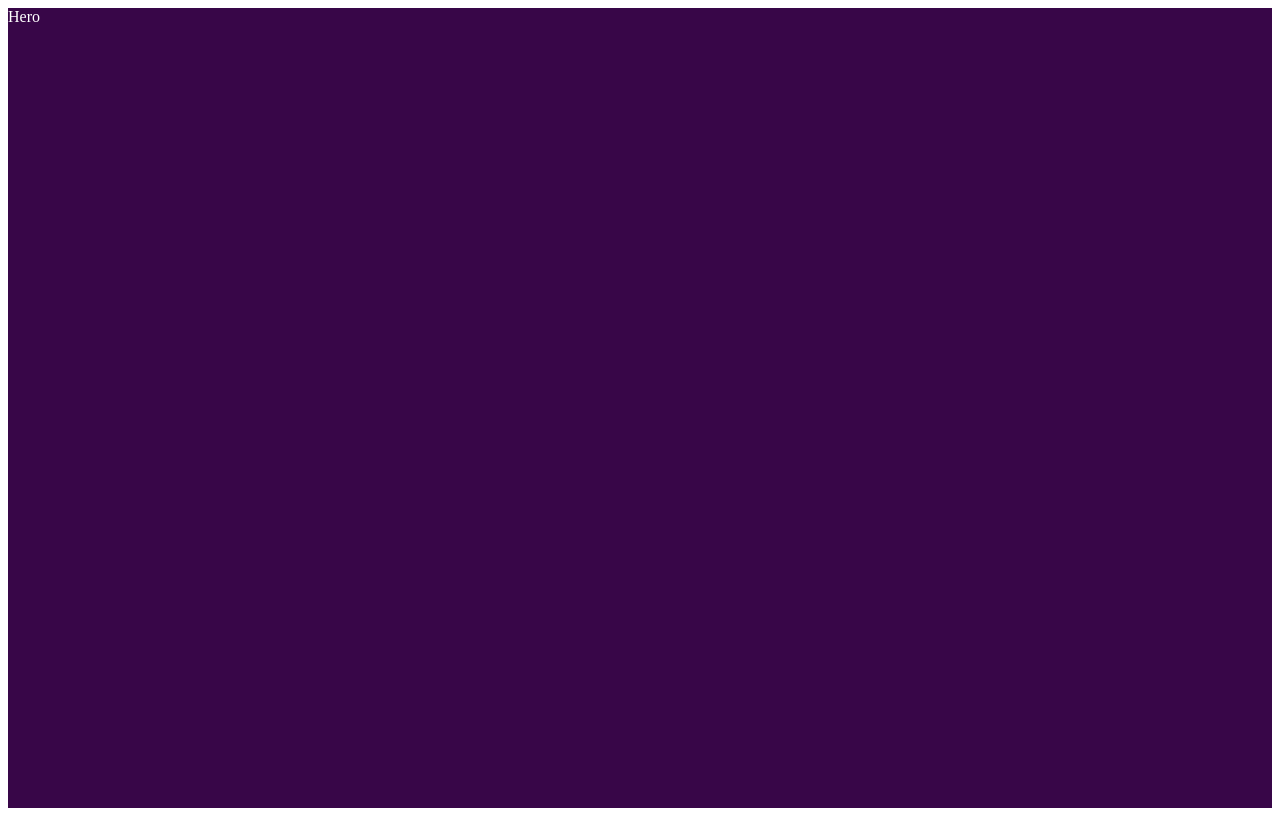
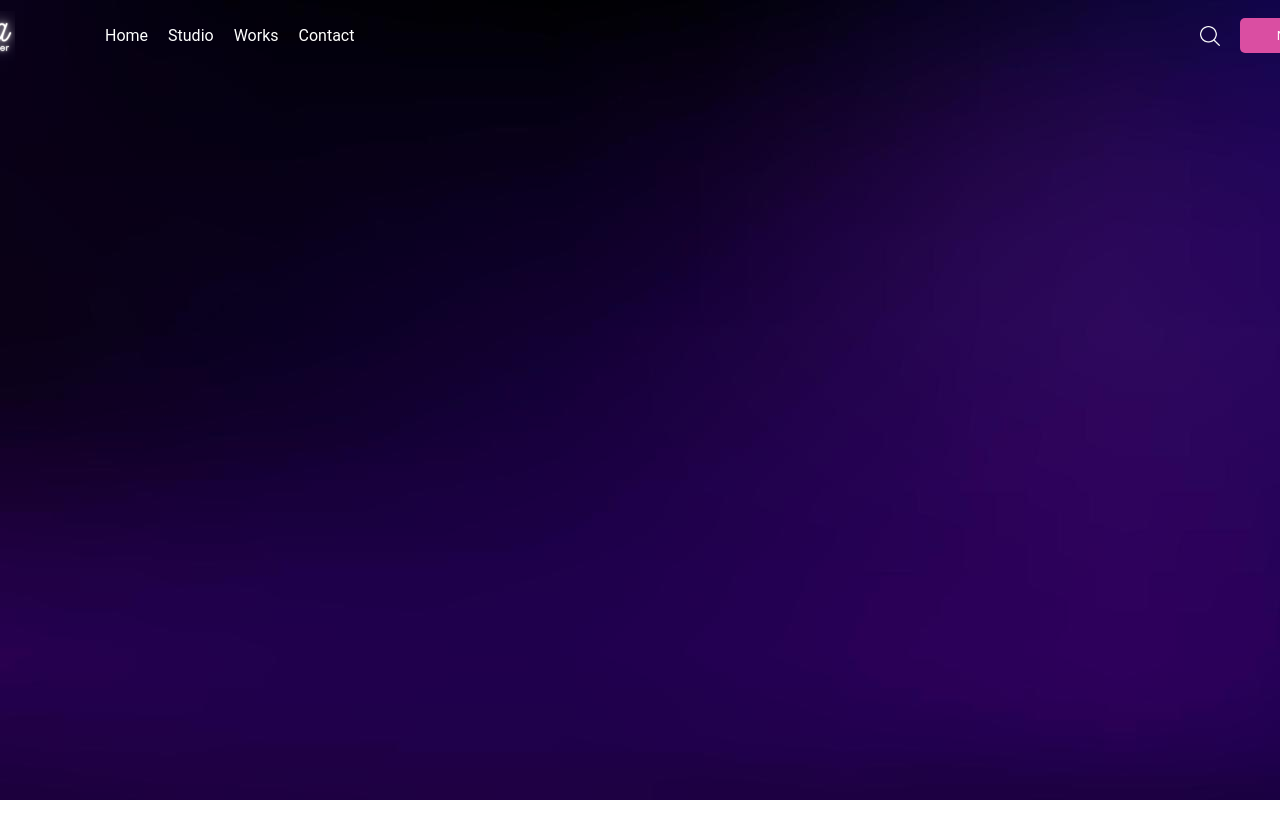
Before and after one commit to bobwanglong/web_front, a React (Vite) app in the folder myProfile/: page / in a window 1280 px wide. Built offline with nearby package versions, Linux system fonts and the light colour scheme.

Commit message:
feat(myProfile):add navbar css

```diff
--- a/myProfile/index.html
+++ b/myProfile/index.html
@@ -1,13 +1,24 @@
 <!DOCTYPE html>
 <html lang="en">
+
 <head>
   <meta charset="UTF-8" />
   <link rel="icon" type="image/svg+xml" href="/vite.svg" />
   <meta name="viewport" content="width=device-width, initial-scale=1.0" />
   <title>Vite + React</title>
+  <style>
+    html,
+    body {
+      padding: 0;
+      margin: 0;
+      font-family: 'Roboto', sans-serif;
+    }
+  </style>
 </head>
+
 <body>
   <div id="root"></div>
   <script type="module" src="/src/main.jsx"></script>
 </body>
+
 </html>
--- a/myProfile/src/components/Contact.jsx
+++ b/myProfile/src/components/Contact.jsx
@@ -3,7 +3,7 @@ import React from 'react'
 import styled from 'styled-components'
 const Section = styled.div`
   height: 100vh;
-  background-color: #79438b;
+  scroll-snap-align: center;
 `
 const Contact = () => {
   return <Section>Contact</Section>
--- a/myProfile/src/components/Hero.jsx
+++ b/myProfile/src/components/Hero.jsx
@@ -1,12 +1,25 @@
 // eslint-disable-next-line no-unused-vars
 import React from 'react'
 import styled from 'styled-components'
+import Navbar from './Navbar'
 const Section = styled.div`
   height: 100vh;
-  background-color: #380648;
+  scroll-snap-align: center;
+  display: flex;
+  flex-direction: column;
+  align-items: center;
+  justify-content: space-between;
+
+  @media only screen and (max-width: 768px) {
+    height: 200vh;
+  }
 `
 function Hero() {
-  return <Section>Hero</Section>
+  return (
+    <Section>
+      <Navbar />
+    </Section>
+  )
 }
 
 export default Hero
--- /dev/null
+++ b/myProfile/src/components/Navbar.jsx
@@ -0,0 +1,85 @@
+/* eslint-disable no-unused-vars */
+import React from 'react'
+import styled from 'styled-components'
+const Section = styled.div`
+  display: flex;
+  justify-content: center;
+
+  @media only screen and (max-width: 768px) {
+    width: 100%;
+  }
+`
+const Container = styled.div`
+  width: 1400px;
+  display: flex;
+  justify-content: space-between;
+  align-items: center;
+  padding: 10px 0px;
+
+  @media only screen and (max-width: 768px) {
+    width: 100%;
+    padding: 10px;
+  }
+`
+const Links = styled.div`
+  display: flex;
+  align-items: center;
+  gap: 50px;
+`
+
+const Logo = styled.img`
+  height: 50px;
+`
+
+const List = styled.ul`
+  display: flex;
+  gap: 20px;
+  list-style: none;
+  @media only screen and (max-width: 768px) {
+    display: none;
+  }
+`
+const ListItem = styled.li`
+  cursor: pointer;
+`
+const Icons = styled.div`
+  display: flex;
+  align-items: center;
+  gap: 20px;
+`
+const Icon = styled.img`
+  width: 20px;
+  cursor: pointer;
+`
+const Button = styled.button`
+  width: 100px;
+  padding: 10px;
+  background-color: #da4ea2;
+  color: white;
+  border: none;
+  border-radius: 5px;
+  cursor: pointer;
+`
+const Navbar = () => {
+  return (
+    <Section>
+      <Container>
+        <Links>
+          <Logo src="./img/logo.png" />
+          <List>
+            <ListItem>Home</ListItem>
+            <ListItem>Studio</ListItem>
+            <ListItem>Works</ListItem>
+            <ListItem>Contact</ListItem>
+          </List>
+        </Links>
+        <Icons>
+          <Icon src="./img/search.png" />
+          <Button>Now</Button>
+        </Icons>
+      </Container>
+    </Section>
+  )
+}
+
+export default Navbar
--- a/myProfile/src/components/Who.jsx
+++ b/myProfile/src/components/Who.jsx
@@ -3,7 +3,9 @@ import React from 'react'
 import styled from 'styled-components'
 const Section = styled.div`
   height: 100vh;
-  background-color: #9dd643;
+  scroll-snap-align: center;
+  display: flex;
+  justify-content: center;
 `
 const Who = () => {
   return <Section>Who</Section>
--- a/myProfile/src/components/Works.jsx
+++ b/myProfile/src/components/Works.jsx
@@ -3,7 +3,13 @@ import React from 'react'
 import styled from 'styled-components'
 const Section = styled.div`
   height: 100vh;
-  background-color: #d9ad1e;
+  scroll-snap-align: center;
+  display: flex;
+  justify-content: center;
+  position: relative;
+  color: black;
+  font-size: 14px;
+  font-weight: 300;
 `
 const Works = () => {
   return <Section>Works</Section>
```
Also changed, not shown: myProfile/src/components/Navnar.jsx (deleted). Lines whose indentation alone changed are shown as unchanged.
